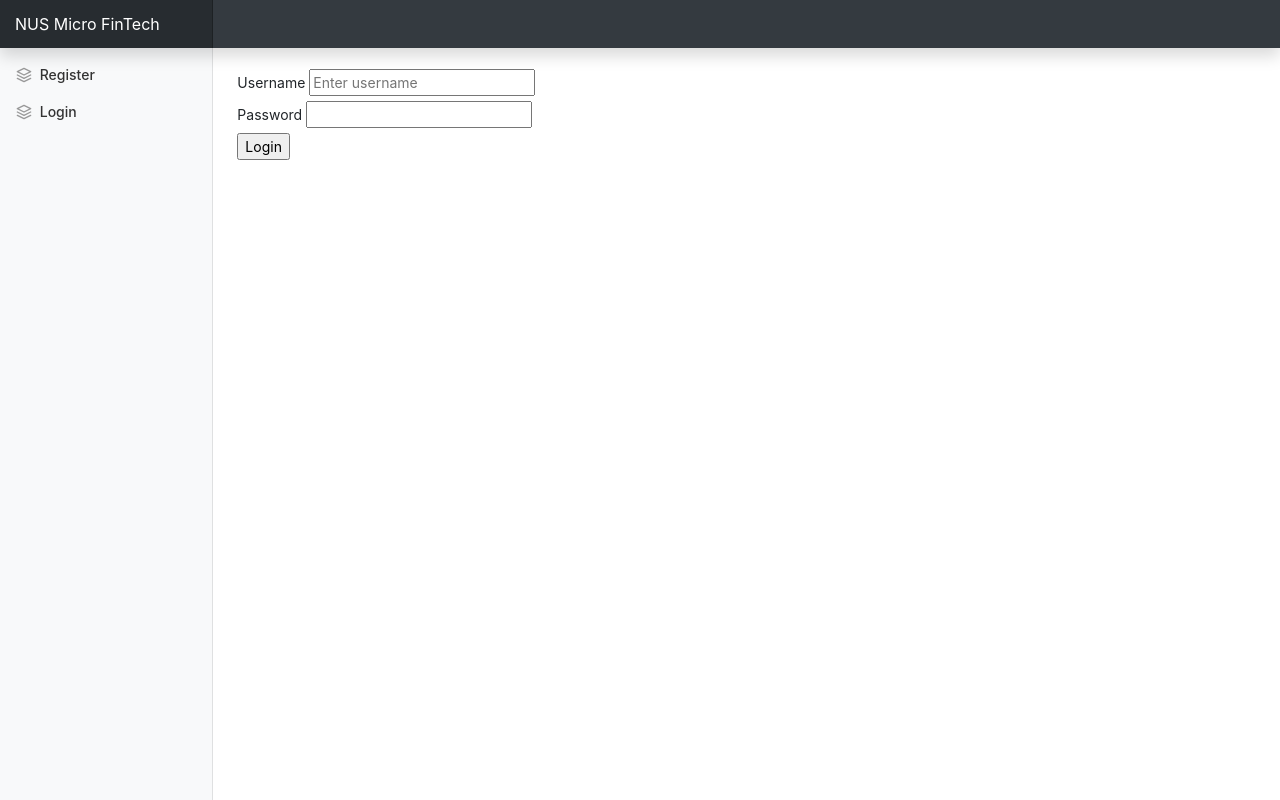
After one commit to antonizhu/fundmanager, a Django app: page /user_login in a window 1280 px wide. The commit adds this page. Run offline with Django 3.2, Linux system fonts and the light colour scheme; some libraries are stand-ins or nearby versions.

Commit message:
Add Login and Logout feature - database is readjusted with new account table

```diff
--- a/nusFinTech/nusFinTech/urls.py
+++ b/nusFinTech/nusFinTech/urls.py
@@ -22,4 +22,6 @@ urlpatterns = [
     path('services/', include('services.urls')),
     path('admin/', admin.site.urls),
     path('register', views.register, name='register'),
+    path('user_login', views.user_login, name='user_login'),
+    path('user_logout', views.user_logout, name='user_logout'),
 ]
--- a/nusFinTech/services/views.py
+++ b/nusFinTech/services/views.py
@@ -1,5 +1,8 @@
 from django.shortcuts import render
-from django.http import HttpResponse
+from django.http import HttpResponse, HttpResponseRedirect
+from django.urls import reverse
+from django.contrib.auth.decorators import login_required
+from django.contrib.auth import authenticate, login, logout
 from services.forms import AccountTransactionForm, UserForm, AccountForm
 from services.models import Account, AccountTransaction, AccountSummary
 from datetime import datetime
@@ -9,6 +12,7 @@ def index(request):
     dict = {'insert_here': 'starting point'}
     return render(request, 'index.html', context=dict)
 
+@login_required
 def makeTransaction(request):
     accountTransactionForm = AccountTransactionForm()
 
@@ -24,6 +28,7 @@ def makeTransaction(request):
 
     return render(request, 'services/makeTransaction.html', {'form': accountTransactionForm})
 
+@login_required
 def report(request):
     accountSummary = AccountSummary(account = Account.objects.get(pk=1))
 
@@ -58,3 +63,28 @@ def register(request):
                             'user_form': user_form,
                             'account_form': account_form,
                             'registered': registered})
+
+def user_login(request):
+    if request.method == 'POST':
+        username = request.POST.get('username')
+        password = request.POST.get('password')
+
+        user = authenticate(username = username, password = password)
+
+        if user:
+            if user.is_active:
+                login(request, user)
+                return HttpResponseRedirect(reverse('index'))
+            else:
+                return HttpResponse('Account Not Active')
+
+        else:
+            print('Fail to login username {0}'.format(username))
+            return HttpResponse("Invalid  login account!")
+    else:
+        return render(request, 'login.html')
+
+@login_required
+def user_logout(request):
+    logout(request)
+    return render(request, 'login.html')
--- a/nusFinTech/templates/base.html
+++ b/nusFinTech/templates/base.html
@@ -71,7 +71,9 @@
     <a class="navbar-brand col-sm-3 col-md-2 mr-0" href="{% url 'index'%}">NUS Micro FinTech</a>
     <ul class="navbar-nav px-3">
       <li class="nav-item text-nowrap">
-        <a class="nav-link" href="#">Sign out</a>
+        {% if user.is_authenticated %}
+        <a class="nav-link" href="{% url 'user_logout' %}">Sign out</a>
+        {% endif %}
       </li>
     </ul>
   </nav>
@@ -81,6 +83,7 @@
       <nav class="col-md-2 d-none d-md-block bg-light sidebar">
         <div class="sidebar-sticky">
           <ul class="nav flex-column">
+            {% if user.is_authenticated %}
             <li class="nav-item">
               <a class="nav-link active" href="#">
                 <svg xmlns="http://www.w3.org/2000/svg" width="24" height="24" viewBox="0 0 24 24" fill="none"
@@ -141,6 +144,7 @@
                   Make Transaction
                 </a>
               </li>
+              {% else %}
               <li class="nav-item">
                 <a class="nav-link" href="{% url 'register' %}">
                   <svg xmlns="http://www.w3.org/2000/svg" width="24" height="24" viewBox="0 0 24 24" fill="none"
@@ -153,6 +157,19 @@
                   Register
                 </a>
               </li>
+              <li class="nav-item">
+                  <a class="nav-link" href="{% url 'user_login' %}">
+                    <svg xmlns="http://www.w3.org/2000/svg" width="24" height="24" viewBox="0 0 24 24" fill="none"
+                      stroke="currentColor" stroke-width="2" stroke-linecap="round" stroke-linejoin="round"
+                      class="feather feather-layers">
+                      <polygon points="12 2 2 7 12 12 22 7 12 2"></polygon>
+                      <polyline points="2 17 12 22 22 17"></polyline>
+                      <polyline points="2 12 12 17 22 12"></polyline>
+                    </svg>
+                    Login
+                  </a>
+                </li>
+              {% endif %}
           </ul>
 
 
--- /dev/null
+++ b/nusFinTech/templates/login.html
@@ -0,0 +1,13 @@
+{% extends "base.html" %}
+    {% block body_block %}
+        <form action="{% url 'user_login' %}" method="POST">
+            <label for="username">Username</label>
+            <input type="text" name="username" placeholder="Enter username"/>
+            <br/>
+            <label for="password">Password</label>
+            <input type="password" name="password"/>
+            <br/>
+            {% csrf_token %}
+            <input type="submit" name="submit" value="Login"/>
+        </form>
+    {% endblock %}
```
Also changed, not shown: nusFinTech/populate_db.py (+4 -4 lines), nusFinTech/db.sqlite3.
